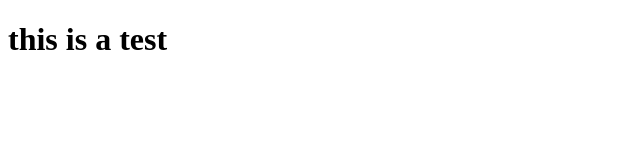
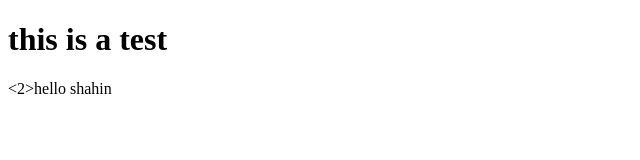
Before and after one commit to shahinazizibo/hiddify-wow-config, a plain HTML site: page index.html in a window 1280 px wide. Shown: the whole page, without its empty margins (0-640 px from the left). Drawn offline with Linux system fonts and the light colour scheme.

```diff
--- a/index.html
+++ b/index.html
@@ -7,6 +7,6 @@
 </head>
 <body>
     <h1>this is a test</h1>
-
+    <2>hello shahin </2>
 </body>
 </html>
```
